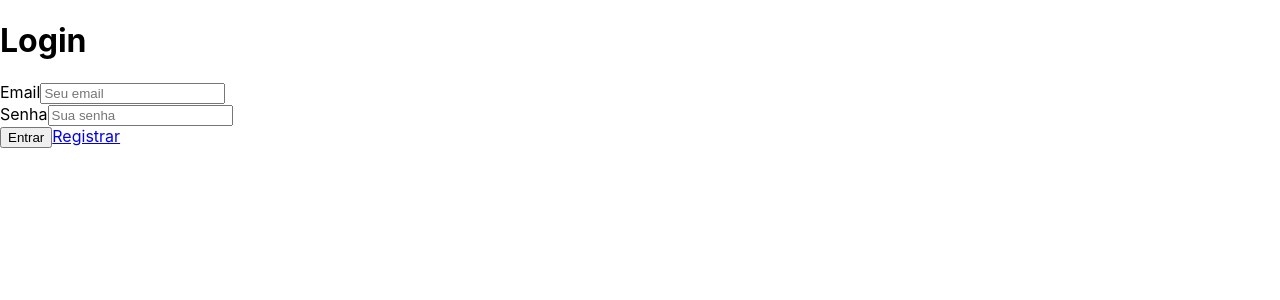
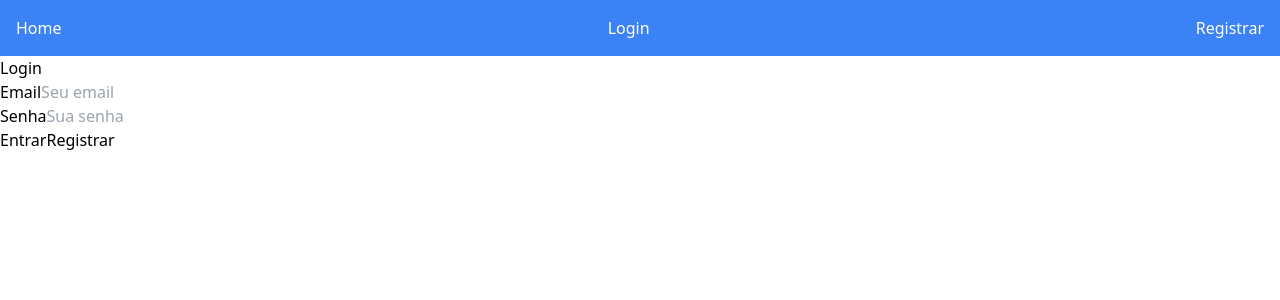
Before and after one commit to anaclrra/ProjetoFullStack, a React (Create React App) app in the folder frontend/: page /login in a window 1280 px wide. Shown: the top 300 px of the page. Built offline with nearby package versions, Linux system fonts and the light colour scheme.

Commit message:
add: tailwind css

```diff
--- a/frontend/package.json
+++ b/frontend/package.json
@@ -36,5 +36,11 @@
       "last 1 firefox version",
       "last 1 safari version"
     ]
+  },
+  "devDependencies": {
+    "@babel/plugin-proposal-private-property-in-object": "^7.21.11",
+    "autoprefixer": "^10.4.16",
+    "postcss": "^8.4.32",
+    "tailwindcss": "^3.4.0"
   }
 }
--- /dev/null
+++ b/frontend/postcss.config.js
@@ -0,0 +1,6 @@
+module.exports = {
+  plugins: {
+    tailwindcss: {},
+    autoprefixer: {},
+  },
+}
--- a/frontend/src/App.js
+++ b/frontend/src/App.js
@@ -1,6 +1,7 @@
 import React, { useState } from 'react';
 import { Route, Routes, useNavigate } from 'react-router-dom';
 import Login from './components/Login';
+import Navbar from './components/NavBar';
 import Register from './components/Register';
 
 
@@ -8,17 +9,27 @@ import Register from './components/Register';
 
 function App() {
 
-  const [accessToken, setAccessToken] = useState(null);
+  const [accessToken, setAccessToken] = useState(localStorage.getItem('token'));
+  const [isLoggedIn, setIsLoggedIn] = useState(false);
   const navigate = useNavigate();
 
+  const handleLogin = (token) => {
+    setAccessToken(token);
+    setIsLoggedIn(true);
+    navigate('/tasks/user');
+  };
+
   return (
-    <Routes>
-      <Route
-        path='/login'
-        element={<Login setToken={setAccessToken} accessToken={accessToken} navigate={navigate} />}
-      />
-      <Route path="/users" element={<Register />} />
-    </Routes>
+    <>
+      <Navbar isLoggedIn={isLoggedIn} />
+      <Routes>
+        <Route
+          path='/login'
+          element={<Login onLogin={handleLogin} />}
+        />
+        <Route path="/users" element={<Register token={accessToken} />} />
+      </Routes>
+    </>
   );
 }
 
--- a/frontend/src/components/Login.js
+++ b/frontend/src/components/Login.js
@@ -1,13 +1,13 @@
+import axios from "axios";
 import React, { useState } from "react";
-import { useNavigate } from "react-router-dom";
-import axios from "axios";
 
-const Login = () => {
+
+const Login = ({onLogin}) => {
     const [email, setEmail] = useState("");
     const [password, setPassword] = useState("");
     const [error, setError] = useState(null);
 
-    const navigate = useNavigate();
+
 
     const handleSubmit = (e) => {
         e.preventDefault();
@@ -27,7 +27,7 @@ const Login = () => {
                     localStorage.setItem('id', id);
 
 
-                    navigate(`/tasks/user/${id}`);
+                    onLogin(token);
                 } else {
 
                     setError(response.data.message);
--- /dev/null
+++ b/frontend/src/components/NavBar.js
@@ -0,0 +1,42 @@
+import React from 'react';
+import { Link } from 'react-router-dom';
+
+const Navbar = ({ isLoggedIn }) => {
+    return (
+        <nav className="bg-blue-500 text-white p-4">
+            <ul className="flex justify-between">
+                <li>
+                    <Link to="/">Home</Link>
+                </li>
+                {isLoggedIn ? (
+                    <>
+                        <li>
+                            <Link to="/tasks/user">Ver Tarefas</Link>
+                        </li>
+                        <li>
+                            <Link to="/tasks/create">Criar Tarefa</Link>
+                        </li>
+                        <li>
+                            <Link to="/tasks/update">Atualizar Tarefa</Link>
+                        </li>
+                        <li>
+                            <Link to="/tasks/delete">Apagar Tarefa</Link>
+                        </li>
+                        {/* Outros links que devem aparecer quando o usuário estiver logado */}
+                    </>
+                ) : (
+                    <>
+                        <li>
+                            <Link to="/login">Login</Link>
+                        </li>
+                        <li>
+                            <Link to="/users">Registrar</Link>
+                        </li>
+                    </>
+                )}
+            </ul>
+        </nav>
+    );
+};
+
+export default Navbar;
--- a/frontend/src/index.css
+++ b/frontend/src/index.css
@@ -1,13 +1,3 @@
-body {
-  margin: 0;
-  font-family: -apple-system, BlinkMacSystemFont, 'Segoe UI', 'Roboto', 'Oxygen',
-    'Ubuntu', 'Cantarell', 'Fira Sans', 'Droid Sans', 'Helvetica Neue',
-    sans-serif;
-  -webkit-font-smoothing: antialiased;
-  -moz-osx-font-smoothing: grayscale;
-}
-
-code {
-  font-family: source-code-pro, Menlo, Monaco, Consolas, 'Courier New',
-    monospace;
-}
+@tailwind base;
+@tailwind components;
+@tailwind utilities;
--- a/frontend/src/index.js
+++ b/frontend/src/index.js
@@ -15,7 +15,5 @@ root.render(
   </React.StrictMode>
 );
 
-// If you want to start measuring performance in your app, pass a function
-// to log results (for example: reportWebVitals(console.log))
-// or send to an analytics endpoint. Learn more: https://bit.ly/CRA-vitals
+
 reportWebVitals();
--- /dev/null
+++ b/frontend/tailwind.config.js
@@ -0,0 +1,12 @@
+// tailwind.config.js
+module.exports = {
+  content: ['./src/**/*.{js,jsx,ts,tsx}', './public/index.html'],
+  darkMode: false, // or 'media' or 'class'
+  theme: {
+    extend: {},
+  },
+  variants: {
+    extend: {},
+  },
+  plugins: [],
+};
```
Also changed, not shown: 1 other file (tests, documents, lock files or other folders).
